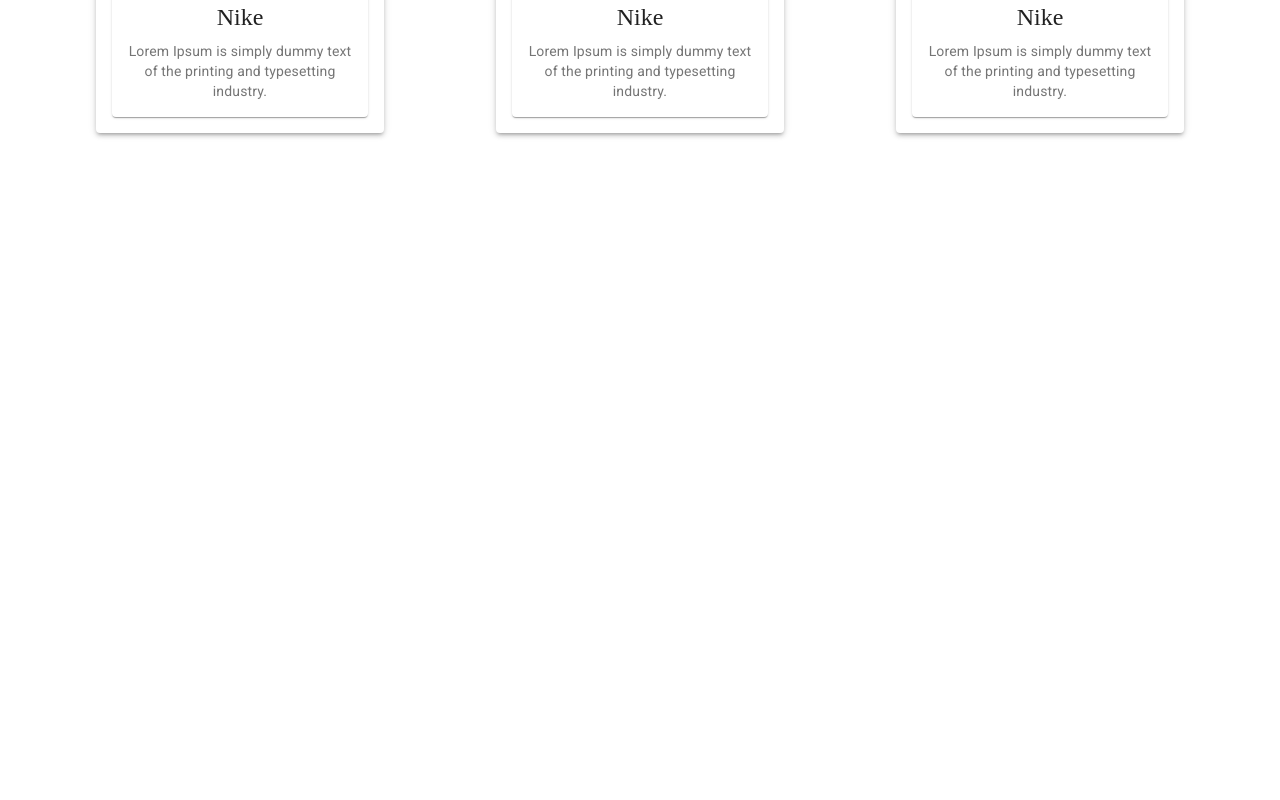
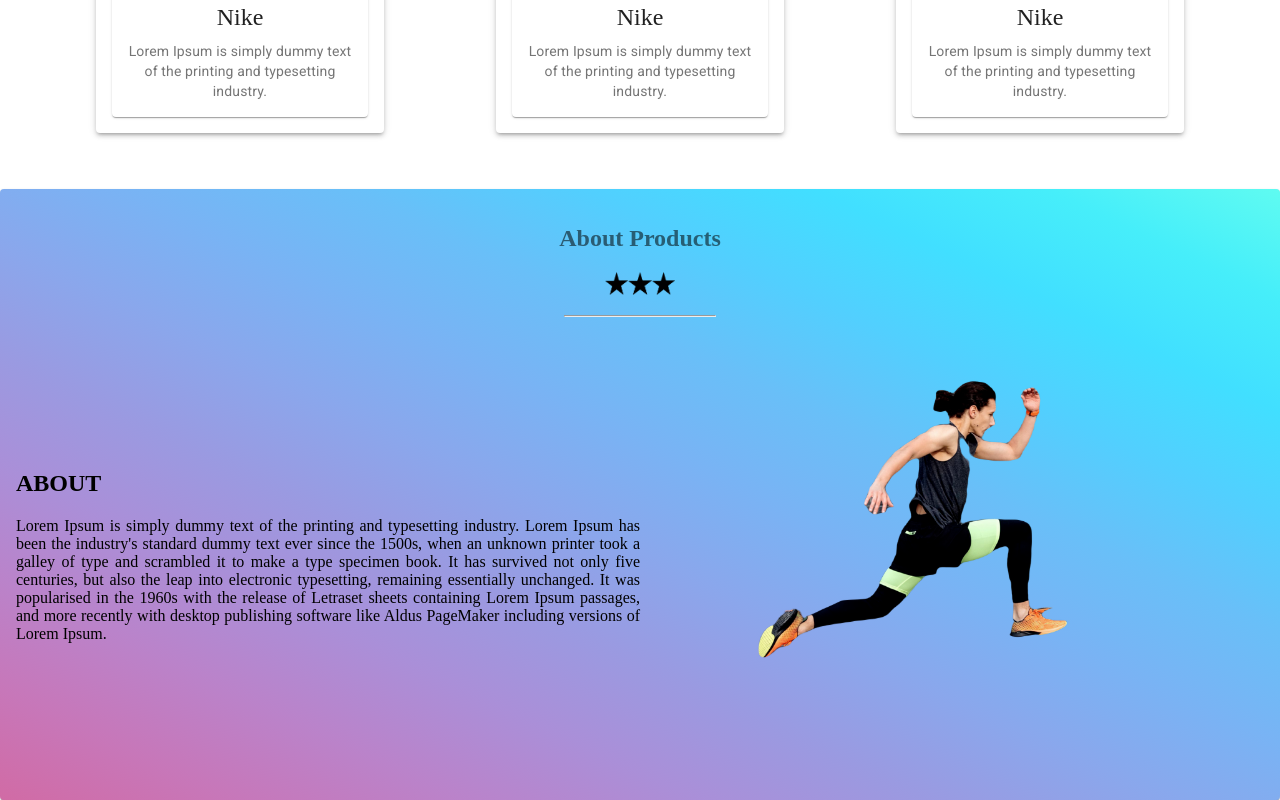
Before and after one commit to 007Abdullah/Project-4B, a React (Create React App) app: page / in a window 1280 px wide. Shown: the part 1135-1935 px from the top of the page. Before the commit the page ends 1324 px from the top, so only its background shows below. Built offline with nearby package versions, Linux system fonts and the light colour scheme.

Commit message:
About Complete

```diff
--- a/src/App.js
+++ b/src/App.js
@@ -2,6 +2,7 @@
 import { makeStyles } from '@material-ui/core/styles';
 import { Home } from './components/Home';
 import { Feature } from './components/Feature';
+import { About } from './components/About';
 
 const useStyles = makeStyles(() => ({
   main_div: {
@@ -17,6 +18,7 @@
       <div className={classes.main_div}>
         <Home />
         <Feature />
+        <About />
       </div>
     </React.Fragment>
   );
--- a/src/components/About.js
+++ b/src/components/About.js
@@ -1,8 +1,63 @@
 import React from 'react';
+import { makeStyles } from '@material-ui/core/styles';
+import Paper from '@material-ui/core/Paper';
+import Grid from '@material-ui/core/Grid';
+import { Repeat } from './Repeat_Any';
+import GirlPic from './../images/girl-pixlr-bg-result.png';
+const useStyles = makeStyles((theme) => ({
+    root: {
+        flexGrow: 1,
+    },
+    paper: {
+        padding: theme.spacing(2),
+        textAlign: 'center',
+        color: theme.palette.text.secondary,
+        backgroundImage: 'linear-gradient(to right top, #d16ba5, #c777b9, #ba83ca, #aa8fd8, #9a9ae1, #8aa7ec, #79b3f4, #69bff8, #52cffe, #41dfff, #46eefa, #5ffbf1);'
+
+    },
+    AboutDiv: {
+        display: 'flex',
+        justifyContent: 'space-between',
+        width: '100%',
+    }
+}));
 
 export const About = () => {
+    const classes = useStyles();
     return (
         <React.Fragment>
+            {/* ///////////////  Start Heading and Starts components /////////////// */}
+
+
+            {/* ///////////////  End Heading and Starts /////////////// */}
+
+            <div className={classes.root}>
+                <Grid container>
+                    <Grid item xs={12}>
+
+                        <Paper className={classes.paper}>
+                            <Repeat text="About Products" />
+
+                            <div className={classes.AboutDiv}>
+                                <div style={{ color: 'Black', fontFamily: 'Serif', width: '50%', textAlign: 'start', marginTop: '10%', marginBottom: '10%' }}>
+                                    <h2>ABOUT</h2>
+                                    <p style={{ textAlign: 'justify' }}>Lorem Ipsum is simply dummy text of the printing and typesetting industry.
+                                        Lorem Ipsum has been the industry's standard dummy text ever since the
+                                        1500s, when an unknown printer took a galley of type and scrambled it to
+                                        make a type specimen book. It has survived not only five centuries, but
+                                        also the leap into electronic typesetting, remaining essentially
+                                        unchanged. It was popularised in the 1960s with the release of Letraset
+                                        sheets containing Lorem Ipsum passages, and more recently with desktop
+                                        publishing software like Aldus PageMaker including versions of Lorem Ipsum.</p>
+                                </div>
+                                <div style={{ width: '50%' }}>
+                                    <img src={GirlPic} alt="Girl Shoe" style={{ width: '100%' }} />
+                                </div>
+                            </div>
+                        </Paper>
+                    </Grid>
+                </Grid>
+            </div>
 
         </React.Fragment>
     )
```
Also changed, not shown: src/images/GirlShoe.png (added), src/images/girl-pixlr-bg-result.png (added).
